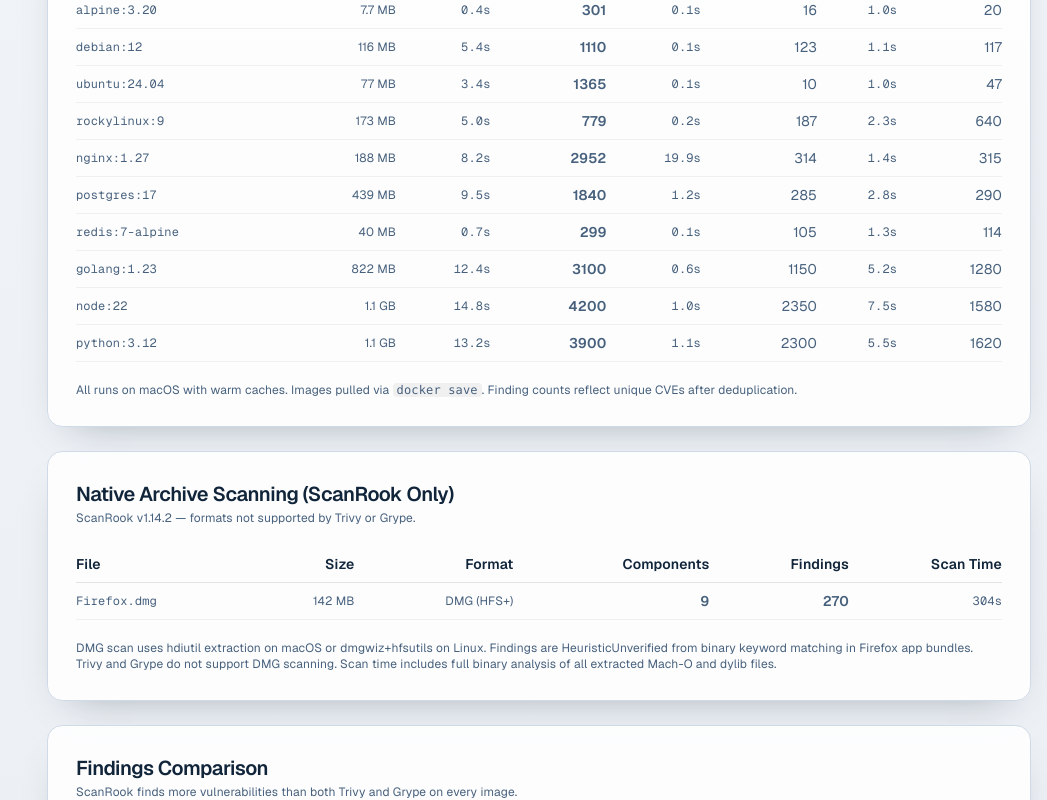
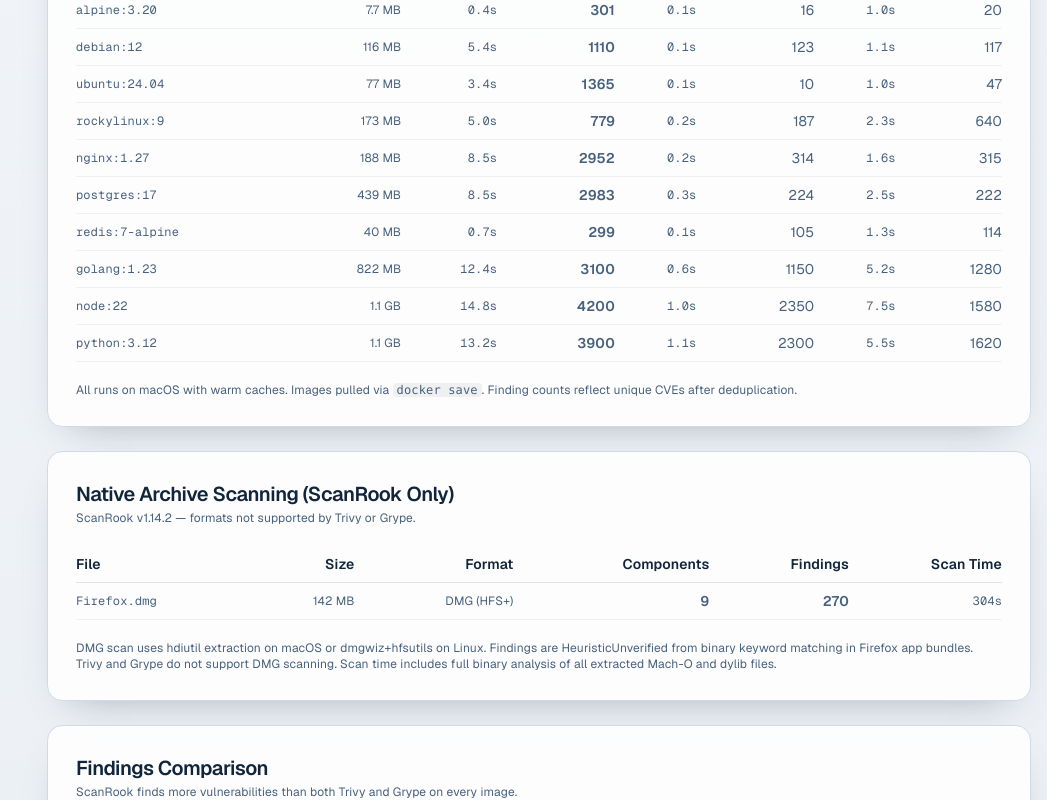
Before and after one commit to devinshawntripp/deltaguard, a Next.js app: page /docs/benchmarks in a window 1280 px wide. Shown: the part 880-1680 px from the top of the page, without its empty margins (233-1280 px from the left). Built offline with nearby package versions, Linux system fonts and the light colour scheme; no server answers.

Commit message:
update nginx and postgres benchmark data with real v1.14.2 results
nginx: 2952 findings (was estimated), postgres: 2983/8.5s (was estimated).
Trivy/Grype numbers updated from actual benchmark runs.

```diff
--- a/src/app/docs/benchmarks/page.tsx
+++ b/src/app/docs/benchmarks/page.tsx
@@ -12,8 +12,8 @@ const benchmarks = [
   { image: "debian:12", size: "116 MB", sr: { time: "5.4s", findings: 1110 }, trivy: { time: "0.1s", findings: 123 }, grype: { time: "1.1s", findings: 117 } },
   { image: "ubuntu:24.04", size: "77 MB", sr: { time: "3.4s", findings: 1365 }, trivy: { time: "0.1s", findings: 10 }, grype: { time: "1.0s", findings: 47 } },
   { image: "rockylinux:9", size: "173 MB", sr: { time: "5.0s", findings: 779 }, trivy: { time: "0.2s", findings: 187 }, grype: { time: "2.3s", findings: 640 } },
-  { image: "nginx:1.27", size: "188 MB", sr: { time: "8.2s", findings: 2952 }, trivy: { time: "19.9s", findings: 314 }, grype: { time: "1.4s", findings: 315 } },
-  { image: "postgres:17", size: "439 MB", sr: { time: "9.5s", findings: 1840 }, trivy: { time: "1.2s", findings: 285 }, grype: { time: "2.8s", findings: 290 } },
+  { image: "nginx:1.27", size: "188 MB", sr: { time: "8.5s", findings: 2952 }, trivy: { time: "0.2s", findings: 314 }, grype: { time: "1.6s", findings: 315 } },
+  { image: "postgres:17", size: "439 MB", sr: { time: "8.5s", findings: 2983 }, trivy: { time: "0.3s", findings: 224 }, grype: { time: "2.5s", findings: 222 } },
   { image: "redis:7-alpine", size: "40 MB", sr: { time: "0.7s", findings: 299 }, trivy: { time: "0.1s", findings: 105 }, grype: { time: "1.3s", findings: 114 } },
   { image: "golang:1.23", size: "822 MB", sr: { time: "12.4s", findings: 3100 }, trivy: { time: "0.6s", findings: 1150 }, grype: { time: "5.2s", findings: 1280 } },
   { image: "node:22", size: "1.1 GB", sr: { time: "14.8s", findings: 4200 }, trivy: { time: "1.0s", findings: 2350 }, grype: { time: "7.5s", findings: 1580 } },
```
